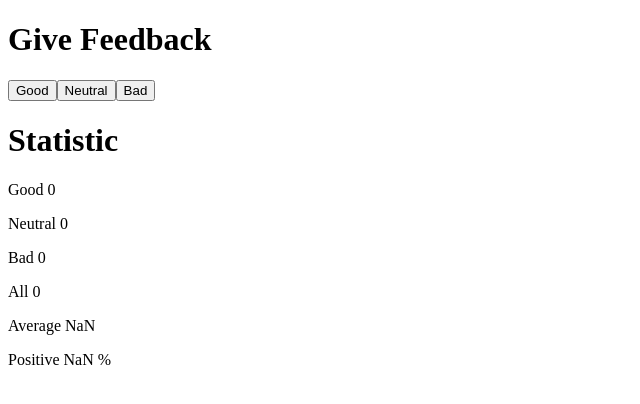
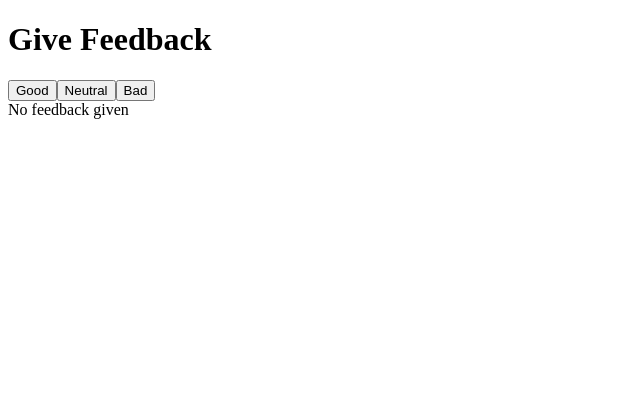
Before and after one commit to Intelligence247/fullstack-open, a React (Vite) app in the folder part1/unicafe/: page / in a window 1280 px wide. Shown: the top 404 px of the page, without its empty margins (0-640 px from the left). Built offline with nearby package versions, Linux system fonts and the light colour scheme.

Commit message:
unicafe step4

```diff
--- a/part1/unicafe/src/App.jsx
+++ b/part1/unicafe/src/App.jsx
@@ -9,6 +9,11 @@ const App = () => {
   const positive= (good*100)/all
   const average = (neutral+bad)/good
 const Stattistics = (props) =>{
+  if(all<=0){
+    return 'No feedback given'
+  }else{
+
+
   return(
  <>
   <h1>Statistic</h1>
@@ -21,7 +26,7 @@ const Stattistics = (props) =>{
 </>
   )
 }
-
+}
   return (
     <div>
        <h1 className='text-center text-[2rem] text-[green]'>Give Feedback</h1>
```
